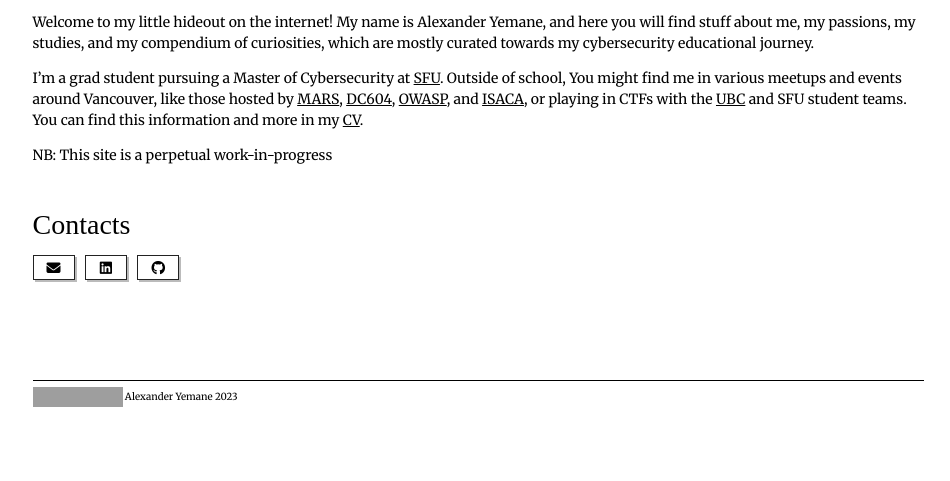
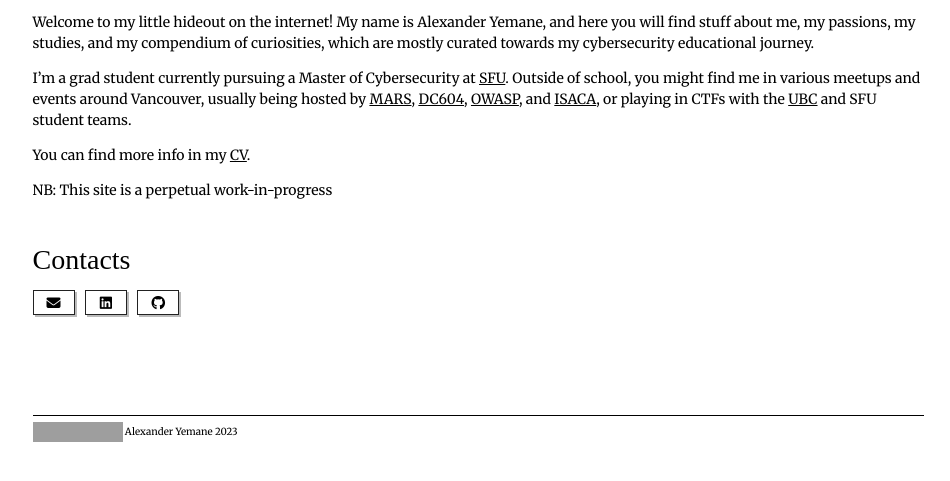
Before and after one commit to gahssi/gahssi.github.io, a Jekyll site: the page built from index.md, in a window 1280 px wide, cut to the strip 410-891 px from the top of the page. Shown: the whole strip, without its empty margins (162-1112 px from the left). Built offline with Jekyll 4.4.1, drawn with Linux system fonts in a browser that asks for light colours; nearby versions of some CDN libraries; some web fonts are replaced; grey boxes are pictures that could not be loaded.

Commit message:
more updates

```diff
--- a/index.md
+++ b/index.md
@@ -52,7 +52,9 @@ title: Alexander's Abode
 
 Welcome to my little hideout on the internet! My name is Alexander Yemane, and here you will find stuff about me, my passions, my studies, and my compendium of curiosities, which are mostly curated towards my cybersecurity educational journey.
 
-I'm a grad student pursuing a Master of Cybersecurity at [SFU](https://www.sfu.ca/). Outside of school, You might find me in various meetups and events around Vancouver, like those hosted by [MARS](https://fourthplanet.ca/), [DC604](https://dc604.ca/), [OWASP](https://owasp.org/www-chapter-vancouver/), and [ISACA](https://engage.isaca.org/vancouverchapter/home), or playing in CTFs with the [UBC](https://maplebacon.org/) and SFU student teams. You can find this information and more in my [CV](cv).
+I'm a grad student currently pursuing a Master of Cybersecurity at [SFU](https://www.sfu.ca/). Outside of school, you might find me in various meetups and events around Vancouver, usually being hosted by [MARS](https://fourthplanet.ca/), [DC604](https://dc604.ca/), [OWASP](https://owasp.org/www-chapter-vancouver/), and [ISACA](https://engage.isaca.org/vancouverchapter/home), or playing in CTFs with the [UBC](https://maplebacon.org/) and SFU student teams.
+
+You can find more info in my [CV](cv).
 
 NB: This site is a perpetual work-in-progress
 
```
